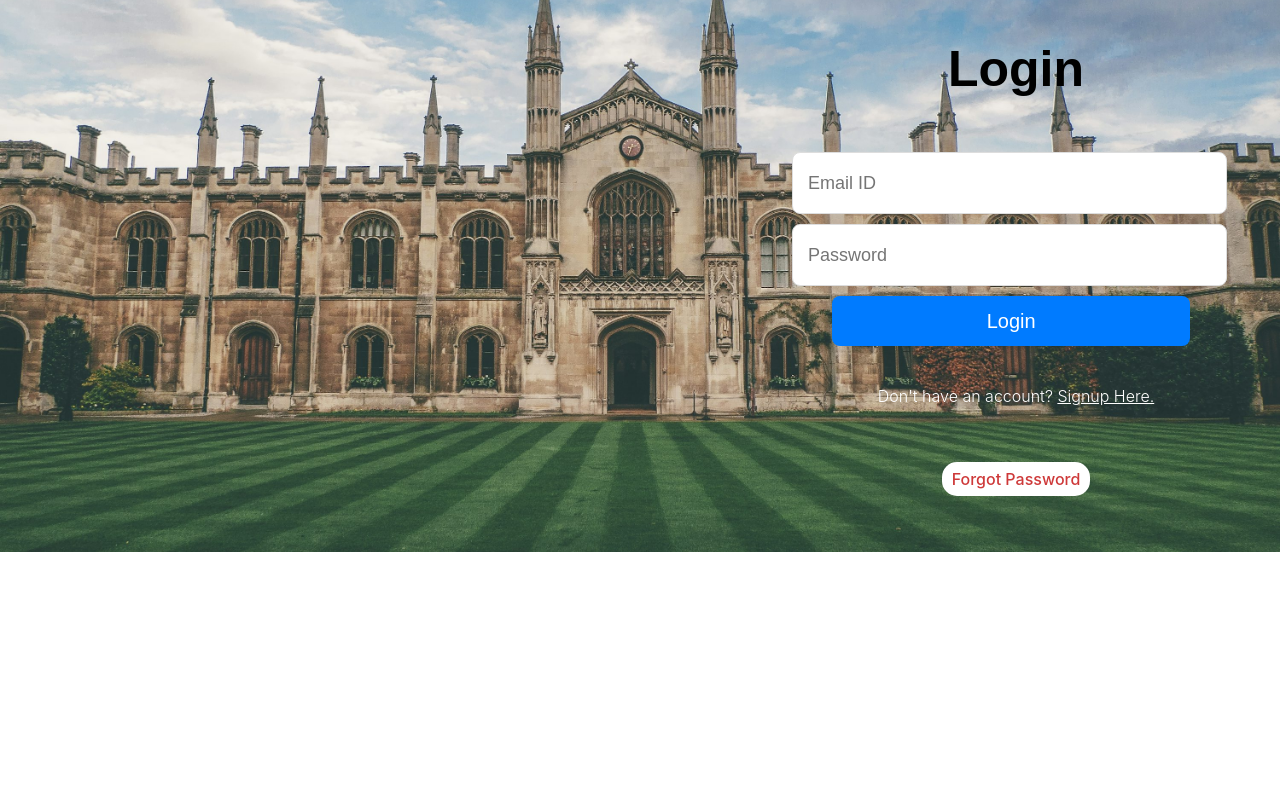
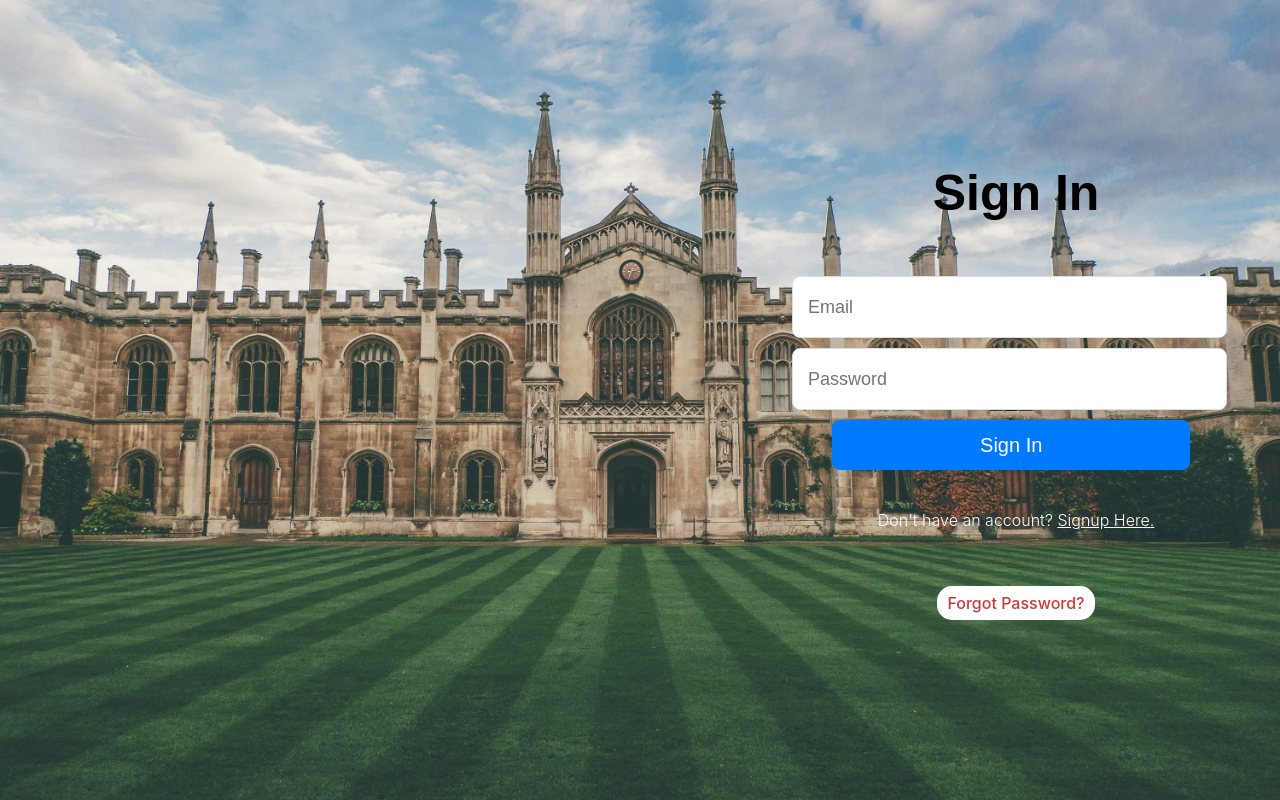
Before and after one commit to varunteja436/Finalprojectlms, a React (Create React App) app: page / in a window 1280 px wide. Built offline with nearby package versions, Linux system fonts and the light colour scheme.

Commit message:
login page updated and the educator list is changed

```diff
--- a/src/Educatorcreate.js
+++ b/src/Educatorcreate.js
@@ -38,7 +38,7 @@ const CreateEducator = () => {
 
       const educatorUid = user.uid;
 
-      const educatorRef = ref(db, `educators/${educatorUid}`);
+      const educatorRef = ref(db, `users/${educatorUid}`);
       await set(educatorRef, {
         name: fullname,
         age,
--- a/src/Educatorlist.js
+++ b/src/Educatorlist.js
@@ -10,14 +10,16 @@ const EducatorList = () => {
 
   useEffect(() => {
     const fetchEducators = async () => {
-      const educatorsRef = ref(db, "educators");
+      const educatorsRef = ref(db, "users");
       const snapshot = await get(educatorsRef);
       if (snapshot.exists()) {
         const educatorsData = snapshot.val();
-        const educatorsArray = Object.keys(educatorsData).map((key) => ({
-          ...educatorsData[key],
-          id: key,
-        }));
+        const educatorsArray = Object.keys(educatorsData)
+          .map((key) => ({
+            ...educatorsData[key],
+            id: key,
+          }))
+          .filter((user) => user.role === "EDUCATOR");
         setEducators(educatorsArray);
       } else {
         console.log("No educators found");
@@ -31,8 +33,12 @@ const EducatorList = () => {
     <div className="educator-list-container">
       <aside>
         <ul>
-          <li><Link to="/educatorlist">Educatorlist</Link></li>
-          <li><Link to="/">Logout</Link></li>
+          <li>
+            <Link to="/educatorlist">Educator List</Link>
+          </li>
+          <li>
+            <Link to="/">Logout</Link>
+          </li>
         </ul>
       </aside>
       <main className="educator-list-main">
--- a/src/Login.css
+++ b/src/Login.css
@@ -5,6 +5,7 @@
   background-position: center;
   height: 100%;
   width: 100%;
+  position: fixed;
 }
 
 .login-wrapper {
--- a/src/Login.js
+++ b/src/Login.js
@@ -1,60 +1,48 @@
 import React, { useState } from "react";
+import { useNavigate } from "react-router-dom";
 import { signInWithEmailAndPassword } from "firebase/auth";
-import { get, ref } from "firebase/database";
-import { auth, db } from "./firebase";
-import { useNavigate } from "react-router-dom";
+import { ref, get } from "firebase/database";
+import { auth, database } from "./firebase";
 import './Login.css';
 
 const adminEmail = 'admin123@gmail.com';
 const adminPassword = 'admin123';
 
-const Login = () => {
-  const regexPatterns = {
-    email: /^[a-zA-Z0-9._%+-]+@[a-zA-Z0-9.-]+\.[a-zA-Z]{2,}$/,
-  };
+function Signin() {
+  const navigate = useNavigate();
+  const [email, setEmail] = useState('');
+  const [password, setPassword] = useState('');
+  const [error, setError] = useState('');
 
-  const navigate = useNavigate();
-  const [loginCreds, setLoginCreds] = useState({ email: "", password: "" });
-  const [error, setError] = useState("");
-
-  const onChangeHandler = (name, value) => {
-    setLoginCreds({ ...loginCreds, [name]: value });
-  };
-
-  const loginUser = async (event) => {
+  const handleSignin = async (event) => {
     event.preventDefault();
     try {
-      const { email, password } = loginCreds;
+      if (email === adminEmail && password === adminPassword) {
+        console.log("Admin login successful!");
+        navigate('/dashboard');
+      } else {
 
-      if (email === adminEmail && password === adminPassword) {
-        navigate('/dashboard');
-        return;
-      }
+        const userCredential = await signInWithEmailAndPassword(auth, email, password);
+        const user = userCredential.user;
 
-      if (!regexPatterns.email.test(email)) {
-        alert("Not a valid email");
-        return;
-      }
+        const userRef = ref(database, 'users/' + user.uid);
+        const userSnapshot = await get(userRef);
 
-      if (!email || !password) {
-        alert("Email or password is missing!");
-        return;
-      }
-
-      const userCredential = await signInWithEmailAndPassword(auth, email.trim(), password.trim());
-      const user = userCredential.user;
-
-      const userRef = ref(db, `educators/${user.uid}`);
-      const userData = await get(userRef);
-
-      if (userData.exists()) {
-        navigate('/StudentDashboard', { state: { email: user.email } });
-      } else {
-        throw new Error("User not found in database");
+        if (userSnapshot.exists()) {
+          const userData = userSnapshot.val();
+          if (userData.role === "EDUCATOR") {
+            navigate('/educatordashboard', { state: { email: user.email } });
+          } else if (userData.role === "STUDENT") {
+            navigate('/studentdashboard', { state: { email: user.email } });
+          } else {
+            throw new Error("Unknown role, access denied.");
+          }
+        } else {
+          throw new Error('User not found in database');
+        }
       }
     } catch (err) {
       setError(err.message);
-      alert(err.message);
     }
   };
 
@@ -62,29 +50,25 @@ const Login = () => {
     <div className="login-container">
       <div className="login-wrapper">
         <div className="login-form-container">
-          <div className="login-header">Login</div>
-          <form onSubmit={loginUser}>
+          <div className="login-header">Sign In</div>
+          <form onSubmit={handleSignin}>
             <input
-              type="text"
-              placeholder="Email ID"
-              name="email"
-              value={loginCreds.email}
-              onChange={({ target: { name, value } }) => onChangeHandler(name, value)}
+              type="email"
               className="login-input"
+              placeholder="Email"
+              value={email}
+              onChange={(e) => setEmail(e.target.value)}
               required
             />
             <input
               type="password"
+              className="login-input"
               placeholder="Password"
-              name="password"
-              value={loginCreds.password}
-              onChange={({ target: { name, value } }) => onChangeHandler(name, value)}
-              className="login-input"
+              value={password}
+              onChange={(e) => setPassword(e.target.value)}
               required
             />
-            <button type="submit" className="login-button">
-              Login
-            </button>
+            <button type="submit" className="login-button">Sign In</button>
           </form>
           {error && <p className="error-text">{error}</p>}
           <p className="footer-text">
@@ -100,12 +84,12 @@ const Login = () => {
             onClick={() => navigate("/forgot-password")}
             className="forgot-password"
           >
-            Forgot Password
+            Forgot Password?
           </p>
         </div>
       </div>
     </div>
   );
-};
+}
 
-export default Login;
+export default Signin;
```
Also changed, not shown: src/Dashboard.js (+0 -10 lines).
